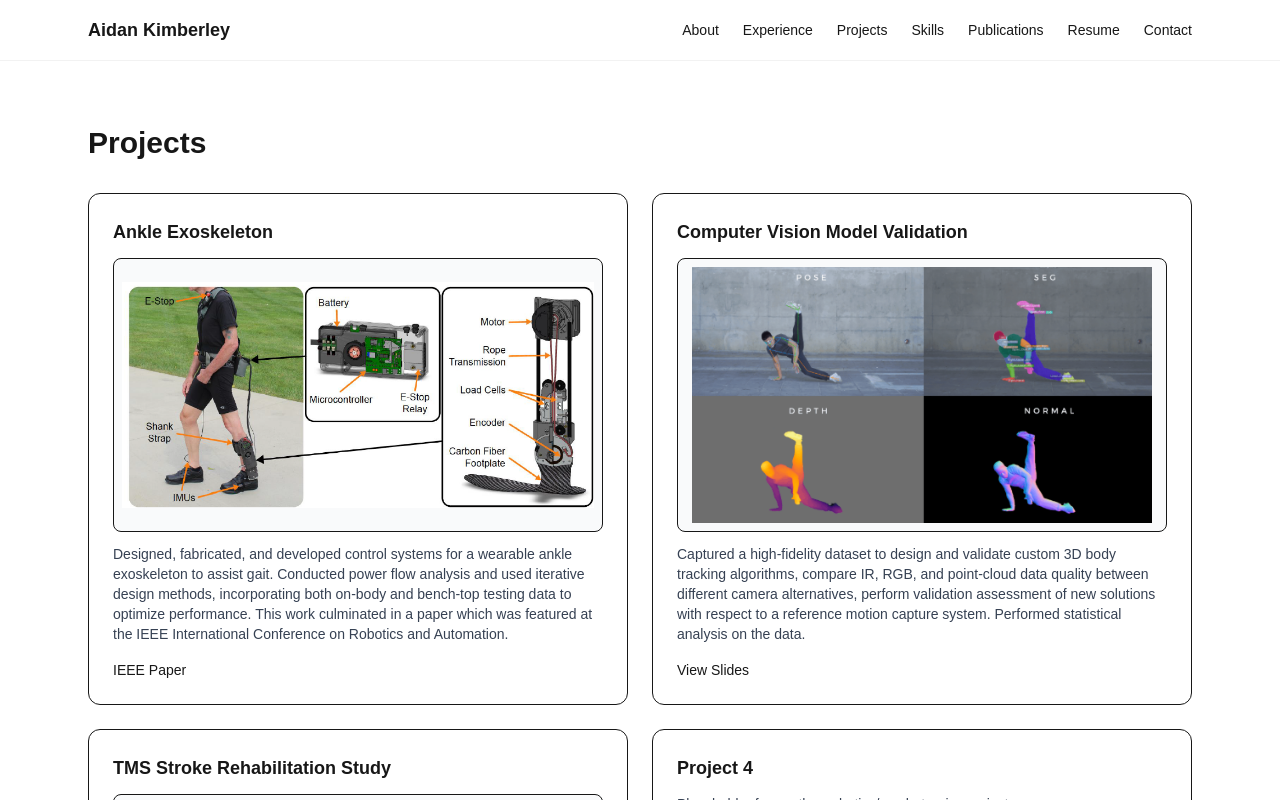
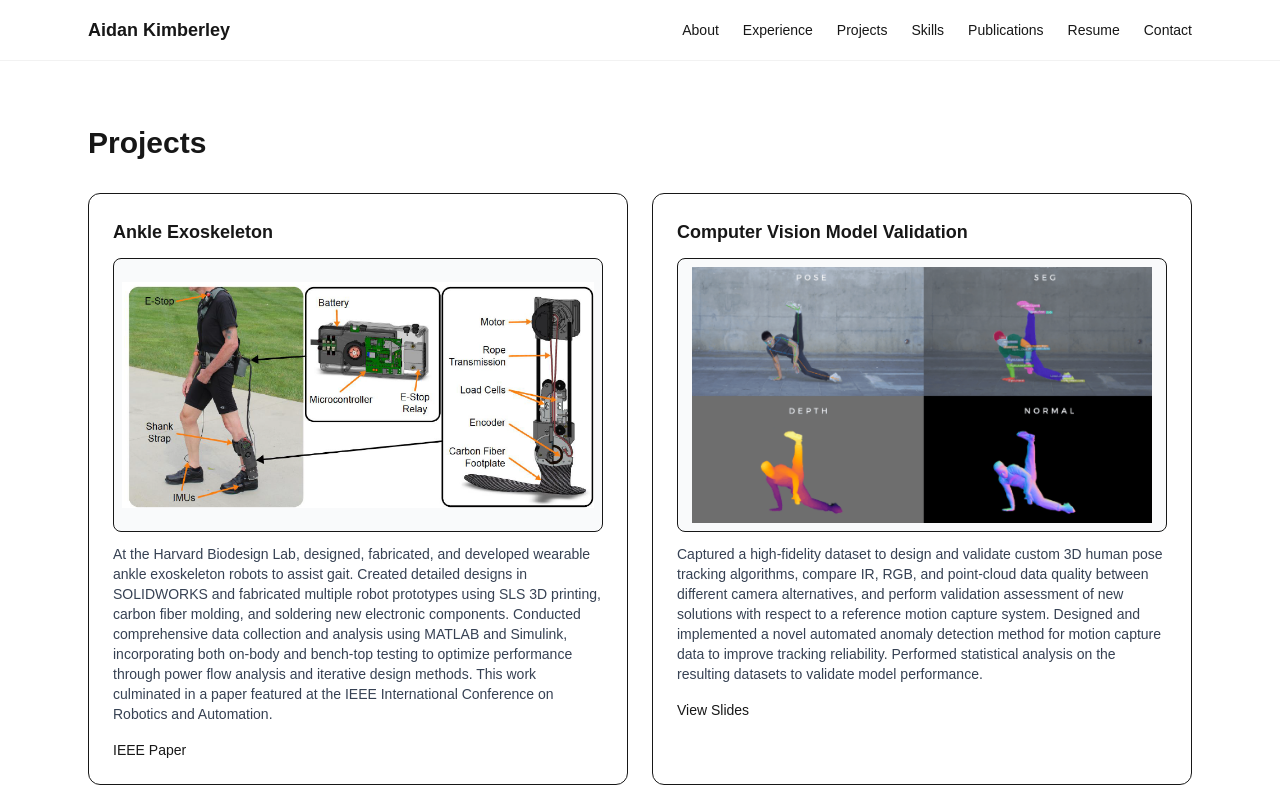
Before and after one commit to aidankimberley/portfolio-website, a Next.js app: page /projects in a window 1280 px wide. Shown: the top 800 px of the page. Built offline with nearby package versions, Linux system fonts and the light colour scheme.

Commit message:
rewording projects section

```diff
--- a/src/app/projects/page.tsx
+++ b/src/app/projects/page.tsx
@@ -15,9 +15,11 @@ export default function ProjectsPage() {
       id: "ankle-exoskeleton",
       title: "Ankle Exoskeleton",
       summary:
-        `Designed, fabricated, and developed control systems for a wearable ankle exoskeleton to assist gait. \
-        Conducted power flow analysis and used iterative design methods, incorporating both on-body and bench-top \
-        testing data to optimize performance. This work culminated in a paper which was featured at the IEEE International Conference on Robotics and Automation.`,
+        `At the Harvard Biodesign Lab, designed, fabricated, and developed wearable ankle exoskeleton robots to assist gait. \
+        Created detailed designs in SOLIDWORKS and fabricated multiple robot prototypes using SLS 3D printing, carbon fiber molding, \
+        and soldering new electronic components. Conducted comprehensive data collection and analysis using MATLAB and Simulink, incorporating both on-body \
+        and bench-top testing to optimize performance through power flow analysis and iterative design methods. This work culminated in a paper \
+        featured at the IEEE International Conference on Robotics and Automation.`,
       image: "/ankle_exo_design.png",
       imageAlt: "Ankle exoskeleton design rendering",
       links: [
@@ -28,10 +30,11 @@ export default function ProjectsPage() {
       id: "computer-vision-validation",
       title: "Computer Vision Model Validation",
       summary:
-        `Captured a high-fidelity dataset to design and validate custom 3D body tracking algorithms, \
-        compare IR, RGB, and point-cloud data quality between different camera alternatives, perform validation \
-        assessment of new solutions with respect to a reference motion capture system. Performed statistical \
-        analysis on the data.`,
+        `Captured a high-fidelity dataset to design and validate custom 3D human pose tracking algorithms, \
+        compare IR, RGB, and point-cloud data quality between different camera alternatives, and perform validation \
+        assessment of new solutions with respect to a reference motion capture system. Designed and implemented \
+        a novel automated anomaly detection method for motion capture data to improve tracking reliability. \
+        Performed statistical analysis on the resulting datasets to validate model performance.`,
       image: "/sapiens_joints_w_RGB.png",
       imageAlt: "Computer vision validation joints overlay",
       links: [
@@ -42,7 +45,7 @@ export default function ProjectsPage() {
       id: "tms-stroke-rehabilitation",
       title: "TMS Stroke Rehabilitation Study",
       summary:
-        `Established a comprehensive transcranial magnetic stimulation (TMS) experimental setup for investigating \
+        `Established a transcranial magnetic stimulation (TMS) experimental setup for investigating \
         paired associative stimulation (PAS) protocols in stroke rehabilitation research. Independently integrated \
         hardware and software systems using Cambridge Electronic Design (CED) Signal software and MATLAB to \
         control stimulation parameters and data acquisition. Conducted extensive data analysis on noisy experimental \
```
